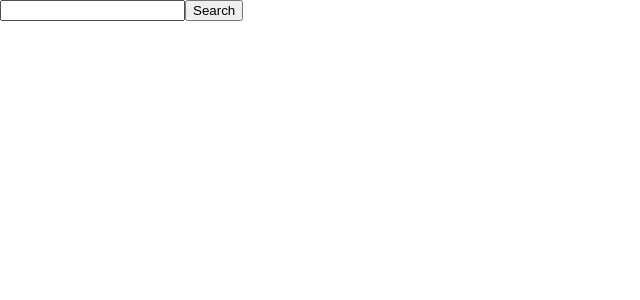
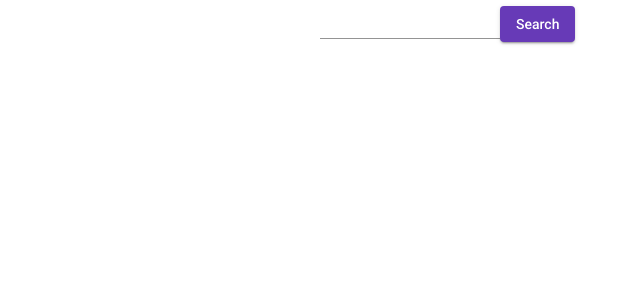
Before and after one commit to SpiriFlaviu/SLA, an Angular app: page / in a window 1280 px wide. Shown: the top 300 px of the page, without its empty margins (0-640 px from the left). Built offline with nearby package versions, Linux system fonts and the light colour scheme.

Commit message:
[SLA 4] Use real search field
* don't use test value anymore
* UI improvements

```diff
--- a/src/app/gist/components/gist-item/gist-item.component.css
+++ b/src/app/gist/components/gist-item/gist-item.component.css
@@ -0,0 +1,6 @@
+.chip{
+  margin-left: 5px;
+  margin-right: 5px;
+  padding-left: 5px;
+  padding-right: 5px;
+}
--- a/src/app/gist/components/gist-item/gist-item.component.html
+++ b/src/app/gist/components/gist-item/gist-item.component.html
@@ -4,10 +4,14 @@
       {{gist.description}}
     </mat-panel-title>
     <mat-panel-description>
-      <mat-chip color="primary" size="small" selected
-                *ngFor="let tag of tags">
-        {{tag}}
-      </mat-chip>
+      <mat-chip-list>
+        <mat-chip
+          class="chip"
+          color="primary" size="small" selected
+                  *ngFor="let tag of tags">
+          {{tag}}
+        </mat-chip>
+      </mat-chip-list>
     </mat-panel-description>
   </mat-expansion-panel-header>
 
@@ -17,8 +21,11 @@
     <mat-expansion-panel-header>
       <mat-panel-title>
         {{item.value.filename}}
-        <mat-chip color="primary" size="small" selected> {{item.value.language}}</mat-chip>
+
       </mat-panel-title>
+      <mat-panel-description>
+      <mat-chip color="primary" size="small" selected> {{item.value.language}}</mat-chip>
+      </mat-panel-description>
     </mat-expansion-panel-header>
 
   </mat-expansion-panel>
--- a/src/app/gist/components/search/search.component.css
+++ b/src/app/gist/components/search/search.component.css
@@ -0,0 +1,4 @@
+#app{
+  margin: auto;
+  width: 50%;
+}
--- a/src/app/gist/components/search/search.component.html
+++ b/src/app/gist/components/search/search.component.html
@@ -1,6 +1,13 @@
-<input type="text">
-<button type="button" (click)="searchByUsername()">Search</button>
-<app-gist-item *ngFor="let gist of gists"
-  [gist] = gist>
+<div id="app">
+  <mat-form-field>
+    <label>
+      <input matInput type="search" #username />
+    </label>
 
-</app-gist-item>
+  </mat-form-field>
+    <button mat-raised-button color="primary" (click)="searchByUsername(username.value)">Search</button>
+
+  <app-gist-item *ngFor="let gist of gists"
+    [gist] = gist>
+  </app-gist-item>
+</div>
--- a/src/app/gist/components/search/search.component.ts
+++ b/src/app/gist/components/search/search.component.ts
@@ -1,6 +1,7 @@
 import { Component, OnInit } from '@angular/core';
 import {GithubService} from "../../../api/service/github.service";
 import {GistDTO} from "../../../api/model/gistDTO";
+
 
 @Component({
   selector: 'app-search',
@@ -9,19 +10,20 @@ import {GistDTO} from "../../../api/model/gistDTO";
 })
 export class SearchComponent implements OnInit {
 
-  username: string = "";
   gists: Array<GistDTO> = [];
   constructor(private githubService: GithubService) { }
 
   ngOnInit(): void {
-
   }
 
-  searchByUsername() {
-    this.githubService.getListByUsername("spiriflaviu").subscribe((data: any[])=>{
-      console.log(data);
-      this.gists = data;
-      console.log(this.gists[0].files['gist1filename.txt']);
-    })
+  searchByUsername(username: string) {
+    if(username)
+    {
+      this.githubService.getListByUsername(username).subscribe((data: any[])=>{
+        console.log(data);
+        this.gists = data;
+        console.log(this.gists[0].files['gist1filename.txt']);
+      })
+    }
   }
 }
```
Also changed, not shown: src/app/app.module.ts (+7 -1 lines).
